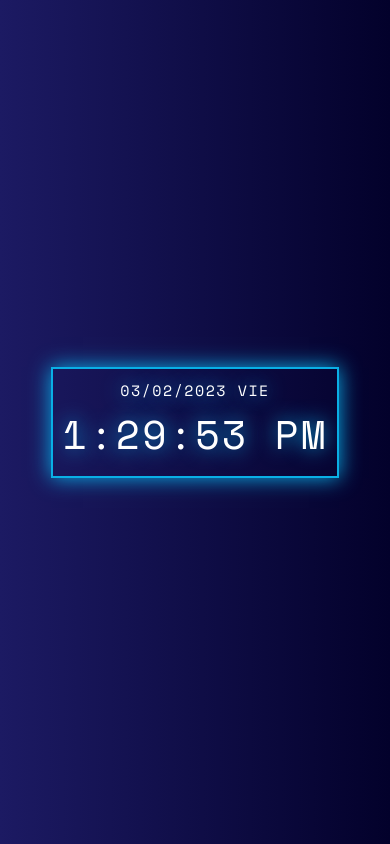
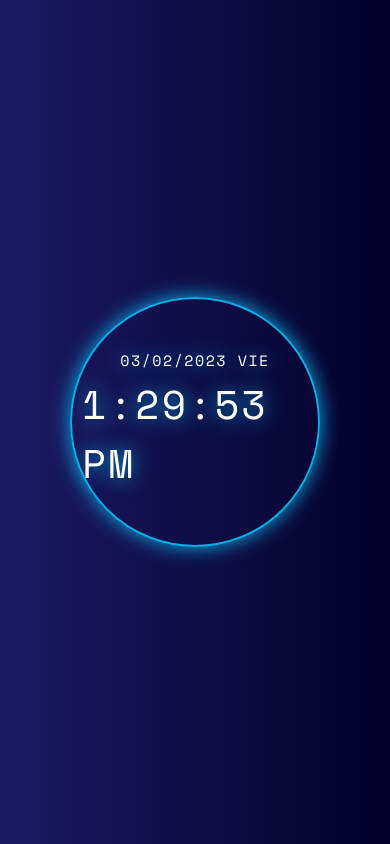
Before and after one commit to aparra67/aparra67.github.io, a plain HTML site: page index.html in a window 390 px wide. Drawn offline with nearby package versions, Linux system fonts and the light colour scheme.

Commit message:
Añadir border circular responsive

```diff
--- a/style.css
+++ b/style.css
@@ -32,9 +32,12 @@ body {
   color: white;
   text-shadow: 0 0 20px rgba(10, 175, 230, 1), 0 0 20px rgba(10, 175, 230, 0);
   border: 2px solid rgba(10, 175, 230, 1);
+  border-radius: 50%;
   box-shadow: 0 0 20px rgba(10, 175, 230, 1), 0 0 20px rgba(10, 175, 230, 0);
   padding: 10px;
   margin: 2rem;
+  width: 500px;
+  height: 500px;
 }
 
 .fecha {
@@ -50,6 +53,10 @@ body {
 
 /* Media query*/
 @media (min-width: 451px) and (max-width: 650px) {
+  .reloj {
+    width: 400px;
+    height: 400px;
+  }
   .fecha {
     font-size: 18px;
   }
@@ -60,6 +67,10 @@ body {
 }
 
 @media (min-width: 250px) and (max-width: 450px) {
+  .reloj {
+    width: 250px;
+    height: 250px;
+  }
   .fecha {
     font-size: 15px;
   }
```
